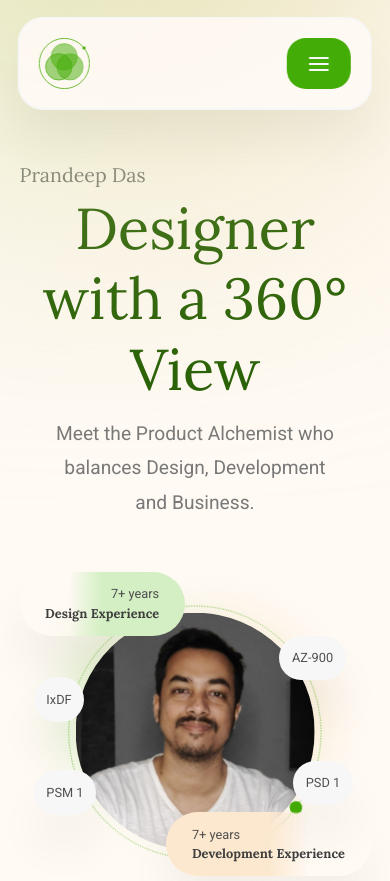
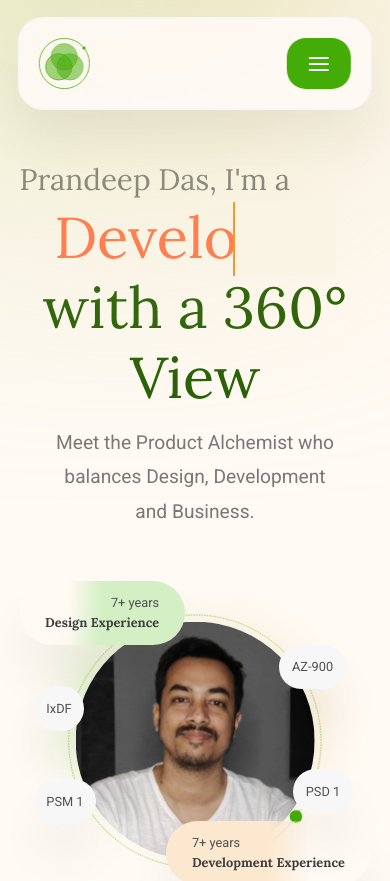
Before and after one commit to prandeep09/prandeepdas-porfolio, a React (Vite) app: page / in a window 390 px wide. Shown: the top 881 px of the page. Built offline with nearby package versions, Linux system fonts and the light colour scheme.

Commit message:
new annimation added

```diff
--- a/src/CSS/animation.css
+++ b/src/CSS/animation.css
@@ -28,3 +28,57 @@
     transform: translateY(0px);
   }
 }
+
+@keyframes cursor {
+  to {
+    border-left: 2px solid #ff7f5000;
+  }
+}
+@keyframes words {
+  0%,
+  20% {
+    content: "Designer";
+  }
+  21%,
+  40% {
+    content: "Developer";
+  }
+  41%,
+  60% {
+    content: "Reseacher";
+  }
+  61%,
+  80% {
+    content: "Illustrator";
+  }
+  81%,
+  100% {
+    content: "Leader";
+  }
+}
+
+@keyframes typing {
+  10%,
+  15%,
+  30%,
+  35%,
+  50%,
+  55%,
+  70%,
+  75%,
+  90%,
+  95% {
+    width: 0;
+  }
+  5%,
+  20%,
+  25%,
+  40%,
+  45%,
+  60%,
+  65%,
+  80%,
+  85% {
+    width: calc(100% + 8px);
+  }
+}
--- a/src/components/groups/Hero.jsx
+++ b/src/components/groups/Hero.jsx
@@ -70,17 +70,17 @@ const Hero = () => {
               variants={fadeUPVariants}
               initial="hidden"
               animate="show"
-              className="heading__S clr-grey-dark"
+              className="heading__M clr-grey-dark"
             >
-              Prandeep Das
+              Prandeep Das, I'm a <span></span>
             </motion.h4>
             <motion.h1
               variants={fadeUPVariants}
               initial="hidden"
               animate="show"
-              className="heading__hero txt-a-c mg-b-8"
+              className="heading__hero txt-a-c mg-b-8 type-annimation"
             >
-              Designer with a 360° View
+              <span></span> with a 360° View
             </motion.h1>
             <motion.p
               variants={fadeUPVariants}
--- a/src/components/groups/groups.css
+++ b/src/components/groups/groups.css
@@ -127,6 +127,32 @@
   display: block;
   width: 100%;
   height: 1px;
+}
+.type-annimation span {
+  position: relative;
+  margin-right: 8px;
+}
+.type-annimation span::before {
+  content: "Designer";
+  color: #ff7f50;
+  animation: words 20s infinite;
+}
+.type-annimation span::after {
+  position: absolute;
+  right: -0.8rem;
+  content: "";
+  width: calc(100% + 8px);
+  height: 100%;
+  border-left: 2px solid var(--orange);
+  content: "";
+  position: absolute;
+  width: calc(100% + 8px);
+  height: 100%;
+  background-color: var(--warm-white);
+  border-left: 2px solid var(--orange);
+  right: -8px;
+  animation: cursor 0.8s infinite, typing 20s steps(14) infinite;
+  animation-delay: 1s;
 }
 
 /* Navbar */
@@ -445,39 +471,14 @@
     right: 7%;
     top: 20%;
   }
+  .type-annimation span::after {
+    background-color: #faf4e5;
+  }
 
   /* Highlights */
   .Highlights__Company--Container {
     gap: 2.4rem;
   }
-
-  /* Footer */
-  /* .footer__top {
-    padding: 4rem 0.8rem;
-  }
-  .contact {
-    flex-direction: column;
-  }
-  .contact__info {
-    width: 100%;
-  }
-  .icon--circle {
-    width: 2rem;
-    height: 2rem;
-  }
-  .footer__bottom {
-    padding: 1.6rem var(--sc-24);
-  }
-  .social__info {
-    width: auto;
-    padding-top: 2.4rem;
-  }
-  .social__info a {
-    width: auto;
-  }
-  .social__info a img {
-    width: 4rem;
-  } */
   .nav__wrapper {
     padding: 1.2rem;
     height: 3.2rem;
@@ -488,6 +489,11 @@
   }
   .menu__dropdown.show {
     display: inline-block;
+  }
+
+  /* MODAL */
+  .modal-content {
+    padding: 0.4rem;
   }
 
   /* Footer */
```
